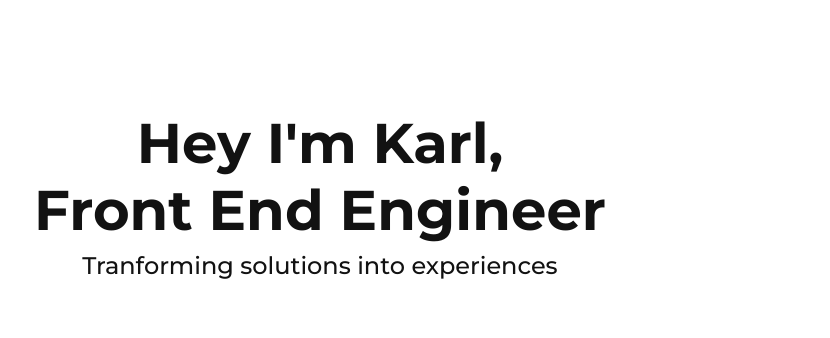
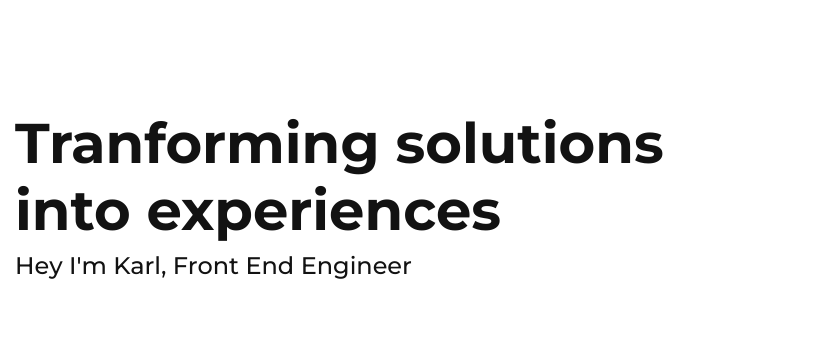
Before and after one commit to karlfleener/karlfleener.github.io, a website: page index.html in a window 1280 px wide. Shown: the part 180-518 px from the top of the page, 0-830 px from the left. Drawn offline with nearby package versions, Linux system fonts and the light colour scheme.

Commit message:
update hero

```diff
--- a/index.html
+++ b/index.html
@@ -74,8 +74,8 @@
       <div class="container py-5 my-5">
         <div class="row align-items-center">
           <div class="col-lg-6 col-sm-12 mb-sm-5 mt-4">
-            <h1 class="text-center">Hey&nbsp;I'm&nbsp;Karl,<br>Front&nbsp;End&nbsp;Engineer</h1>
-            <h4 class="text-center">Tranforming&nbsp;solutions into experiences</h4>
+            <h1 class="text-center text-lg-left">Tranforming&nbsp;solutions into&nbsp;experiences</h1>
+            <h3 class="text-center text-lg-left">Hey&nbsp;I'm&nbsp;Karl, Front&nbsp;End&nbsp;Engineer</h3>
           </div>
           <div class="col-lg-6 col-sm-12 text-center mt-4 mt-lg-0">
             <img src="./assets/k-logo.png" alt="Image of Karl Fleener" class="w-50 mt-4 mt-lg-0 body-logo">
--- a/stylesheets/style.scss
+++ b/stylesheets/style.scss
@@ -115,7 +115,7 @@ footer a {
     font-size: 2.2em;
   }
 
-  h4 {
+  h3 {
     font-size: 1.4em;
   }
 }
@@ -129,7 +129,7 @@ footer a {
     font-size: 2.5em;
   }
 
-  h4 {
+  h3 {
     font-size: 1.5em;
   }
   .profile-img {
```
Also changed, not shown: stylesheets/style.css, 1 other file.
